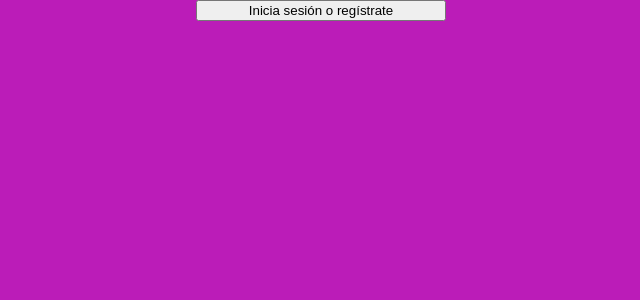
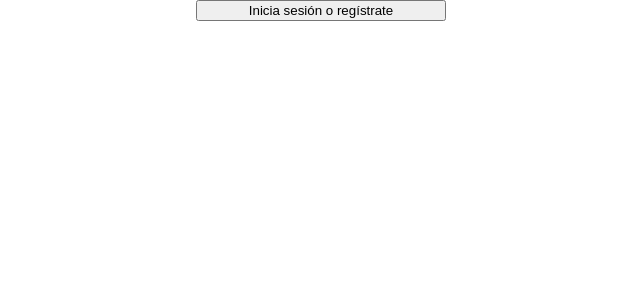
Before and after one commit to algch/orbquesta-fe, a React (Create React App) app in the folder orb-fe/: page / in a window 1280 px wide. Shown: the top 300 px of the page, without its empty margins (319-959 px from the left). Built offline with nearby package versions, Linux system fonts and the light colour scheme.

Commit message:
add background

```diff
--- a/orb-fe/src/App.scss
+++ b/orb-fe/src/App.scss
@@ -24,7 +24,7 @@
 
 .login {
   &--container {
-    background: #bb1cb8;
+    background-image: image('../public/login-background.png');
     position: absolute;
     display: flex;
     flex-direction: column;
```
Also changed, not shown: orb-fe/public/login-background.png (added).
